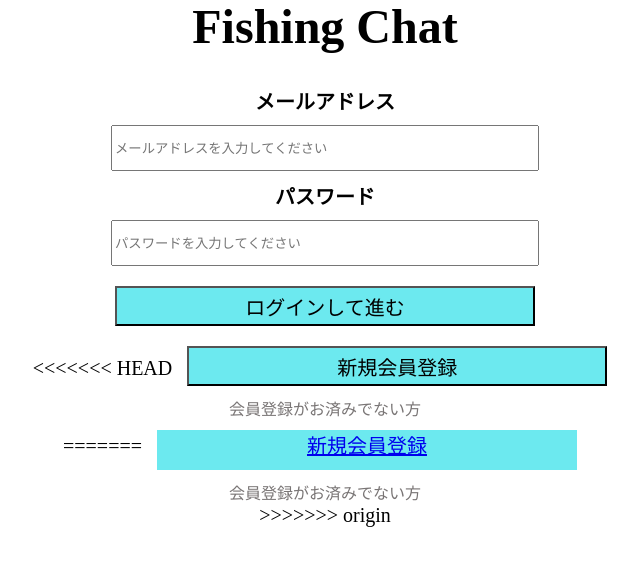
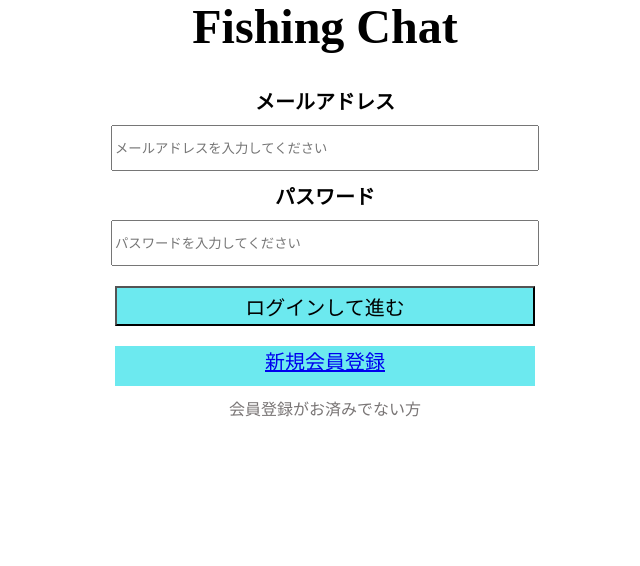
Before and after one commit to RareTECH-Hackathon-Summer-2025-H-team/chat-app, a Flask app: page /login in a window 1280 px wide. Shown: the part 33-599 px from the top of the page, without its empty margins (315-955 px from the left). Run offline with Flask 2, Linux system fonts and the light colour scheme.

Commit message:
コンフリクトの解消

```diff
--- a/ChatApp/templates/auth/login.html
+++ b/ChatApp/templates/auth/login.html
@@ -35,15 +35,8 @@
       <button class="auth-button">ログインして進む</button>
     </div>
     <div>
-<<<<<<< HEAD
-      <a href="{{url_for('register_view') }}">
-        <button type="button" class="auth-button">新規会員登録</button>
-      </a>
+      <a href="{{ url_for('register_view') }}" class="auth-button">新規会員登録</a>
       <p class="guidance">会員登録がお済みでない方</p>
-=======
-      <a href="{{ url_for('register_view') }}" class="auth-button">新規会員登録</a>
-        <p class="guidance">会員登録がお済みでない方</p>
->>>>>>> origin
     </div>
   </form>
 </div>
```
